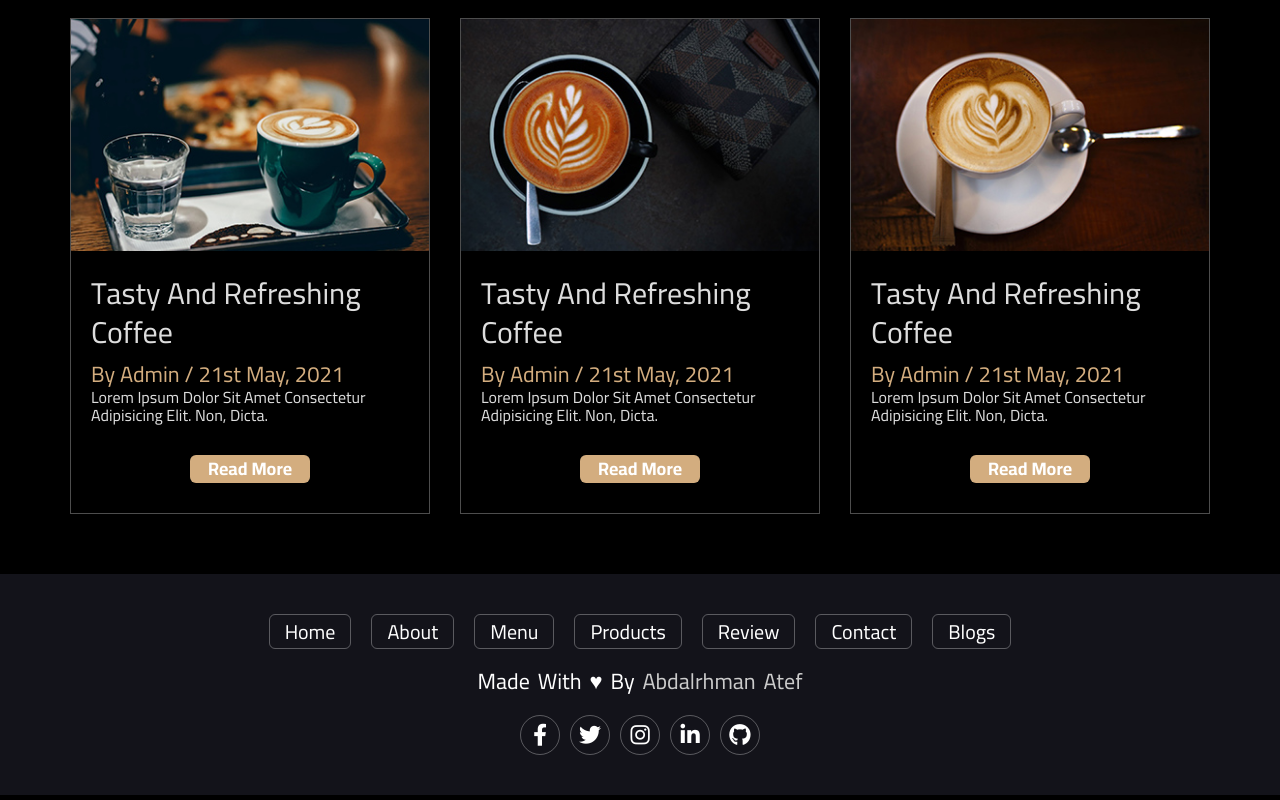
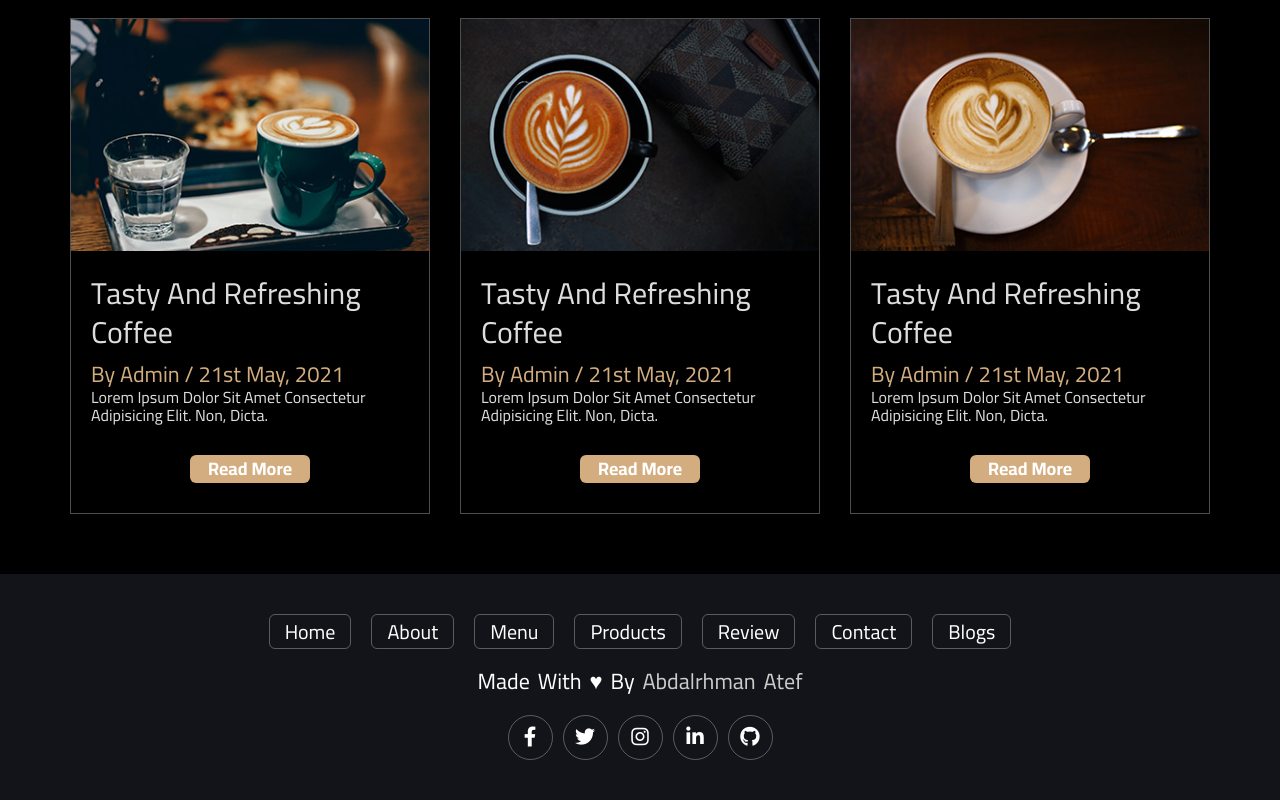
Before and after one commit to AbdAlRahmanAtef/Responsive-Coffee-shop, a plain HTML site: page index.html in a window 1280 px wide. Shown: the part 4527-5327 px from the top of the page. Drawn offline with nearby package versions, Linux system fonts and the light colour scheme.

Commit message:
Modified Design

```diff
--- a/CSS/main.css
+++ b/CSS/main.css
@@ -746,11 +746,11 @@ footer .icon {
 }
 footer .icon i {
   display: inline-flex;
-  font-size: 22px;
+  font-size: 20px;
   justify-content: center;
   align-items: center;
-  width: 40px;
-  height: 40px;
+  width: 45px;
+  height: 45px;
   border: var(--border);
   cursor: pointer;
   border-radius: 50%;
```
